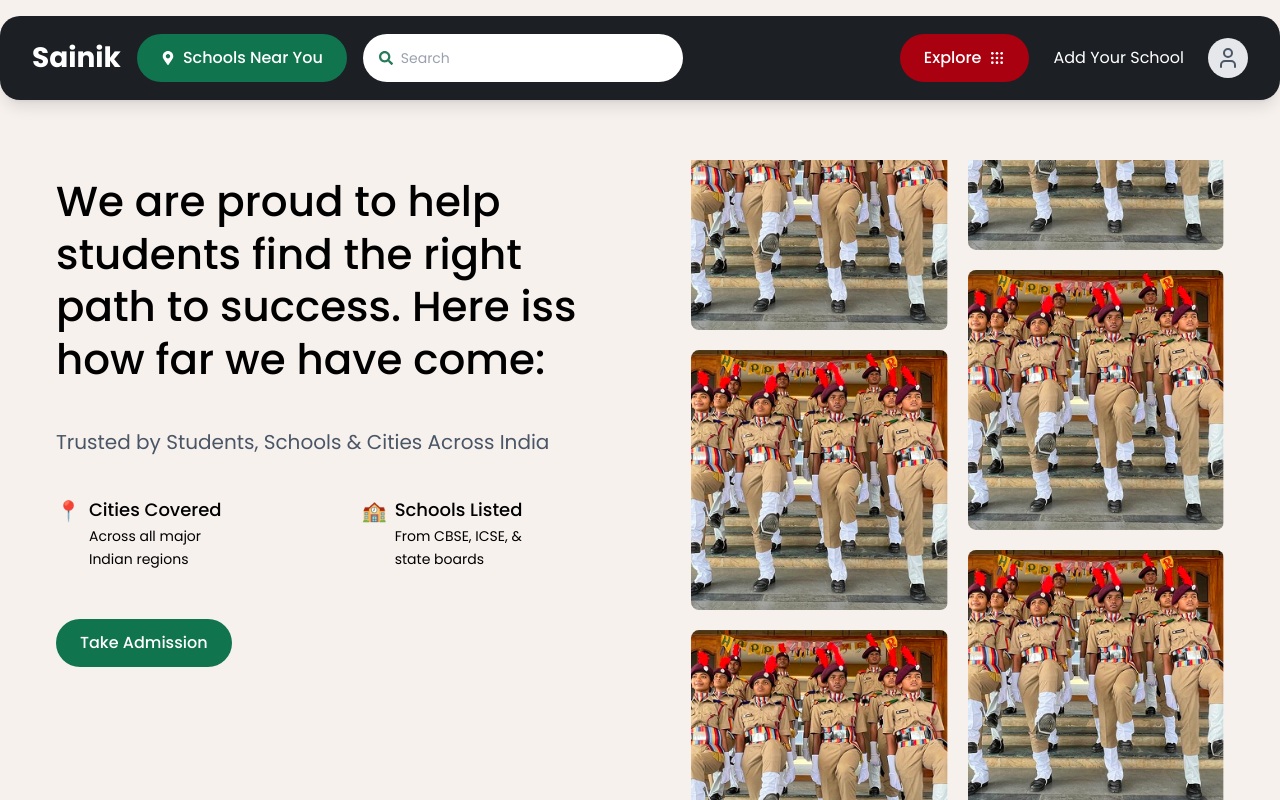
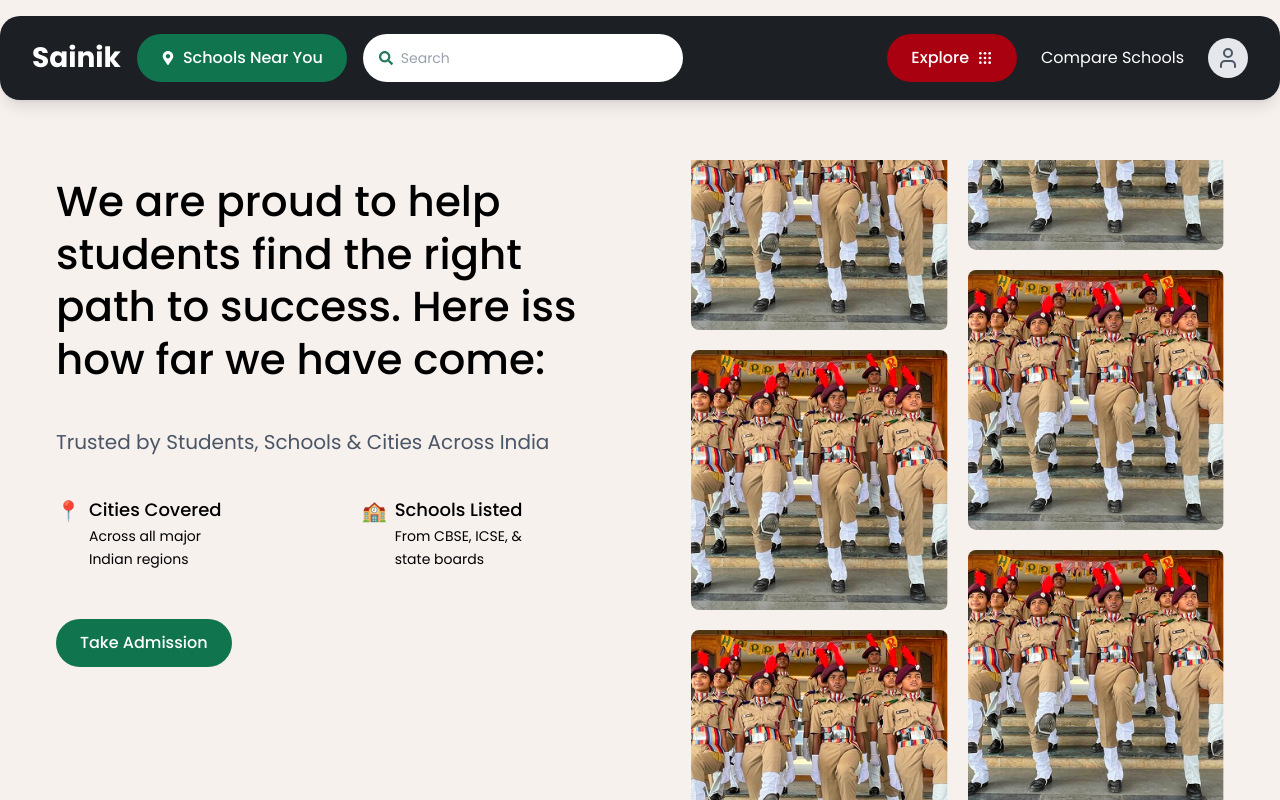
Before and after one commit to dipakokate22/Sainik-Updated, a Next.js app: page / in a window 1280 px wide. Shown: the top 800 px of the page. Built offline with nearby package versions, Linux system fonts and the light colour scheme.

Commit message:
nav bar chnages

```diff
--- a/src/Components/NavBar.tsx
+++ b/src/Components/NavBar.tsx
@@ -163,8 +163,8 @@ export default function Navbar() {
             )}
           </div>
 
-          <Link href="/AddSchool">
-            <span className="text-sm lg:text-base cursor-pointer hover:underline">Add Your School</span>
+          <Link href="/CompareSchool">
+            <span className="text-sm lg:text-base cursor-pointer hover:underline">Compare Schools</span>
           </Link>
 
           {isLoggedIn ? (
```
